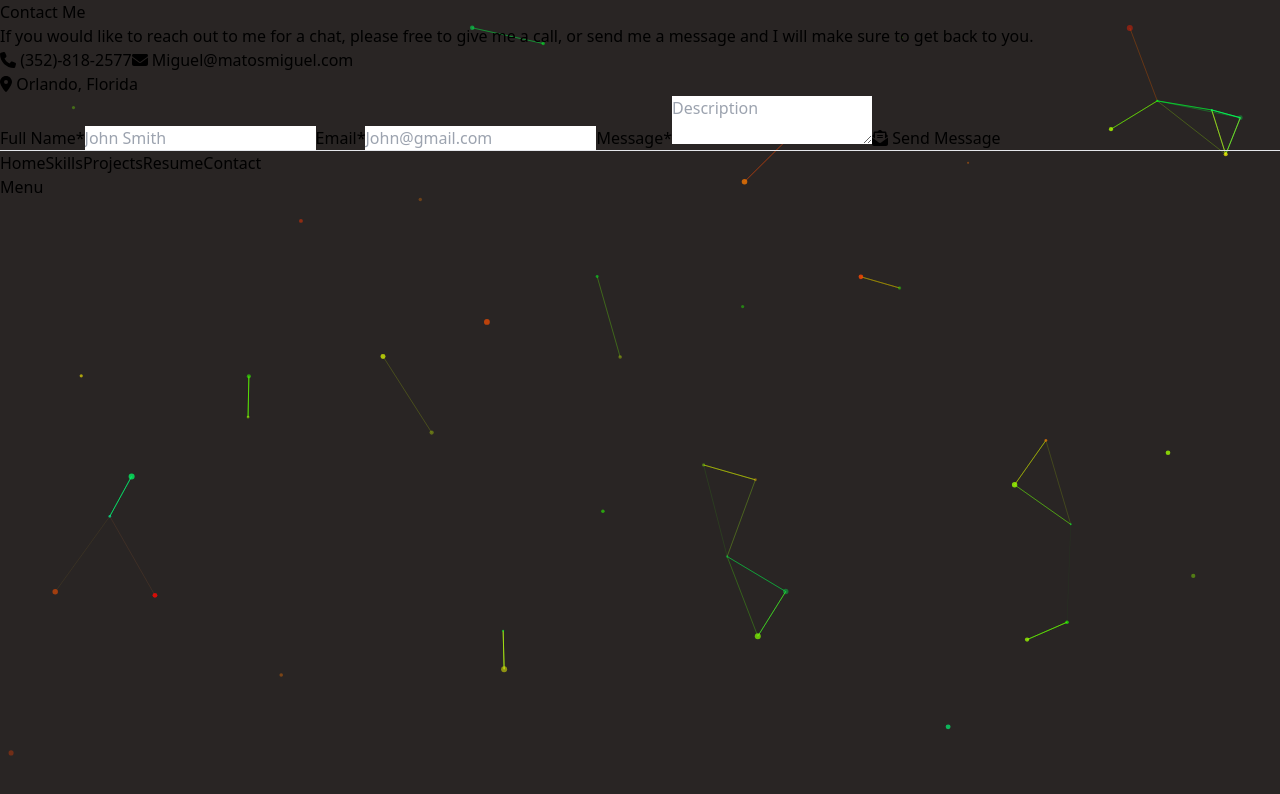
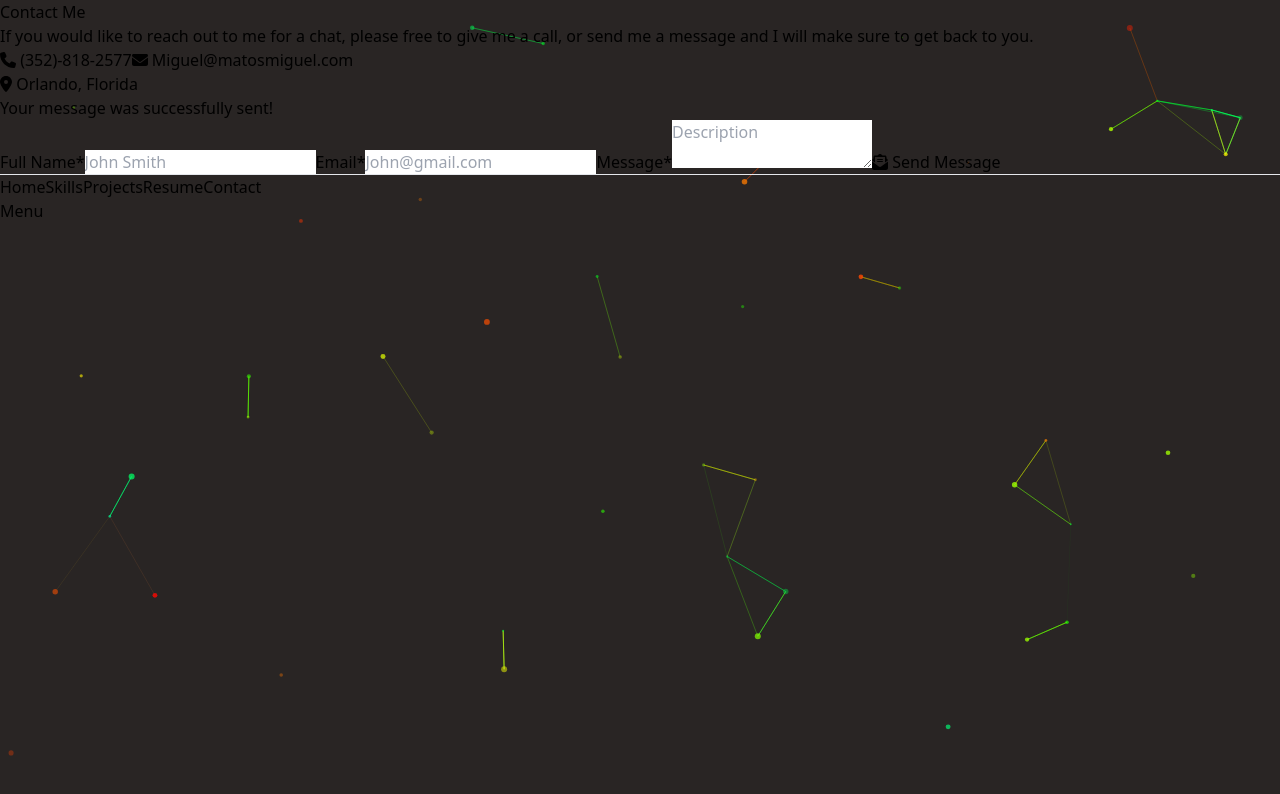
Before and after one commit to Miguel-Matos/matosmiguel, a React (Vite) app: page /contact in a window 1280 px wide. Shown: the top 794 px of the page. Built offline with nearby package versions, Linux system fonts and the light colour scheme.

Commit message:
attempting to get the modal to disappear after 5 seconds

```diff
--- a/src/components/Contact.tsx
+++ b/src/components/Contact.tsx
@@ -1,7 +1,7 @@
 /* eslint-disable @typescript-eslint/no-explicit-any */
 import { FontAwesomeIcon } from '@fortawesome/react-fontawesome';
 import { faPhone, faEnvelope, faLocationDot, faEnvelopeOpenText } from '@fortawesome/free-solid-svg-icons';
-import { useRef, useState } from 'react';
+import { useEffect, useRef, useState } from 'react';
 import emailjs from '@emailjs/browser';
 import { motion, AnimatePresence } from "framer-motion";
 
@@ -17,13 +17,17 @@ export default function Contact() {
       .then((result) => {
           console.log(result.text);
           setSent(!sent);
-          setTimeout(() => {
-            setSent(!sent);
-          }, 5000)
       }, (error) => {
           console.log(error.text);
       });
   };
+
+  useEffect(() => {
+    setTimeout(() => {
+      setSent(!sent);
+    }, 5000)
+
+  }, [sent]);
 
   return(
     <div className=' z-20'>
```
